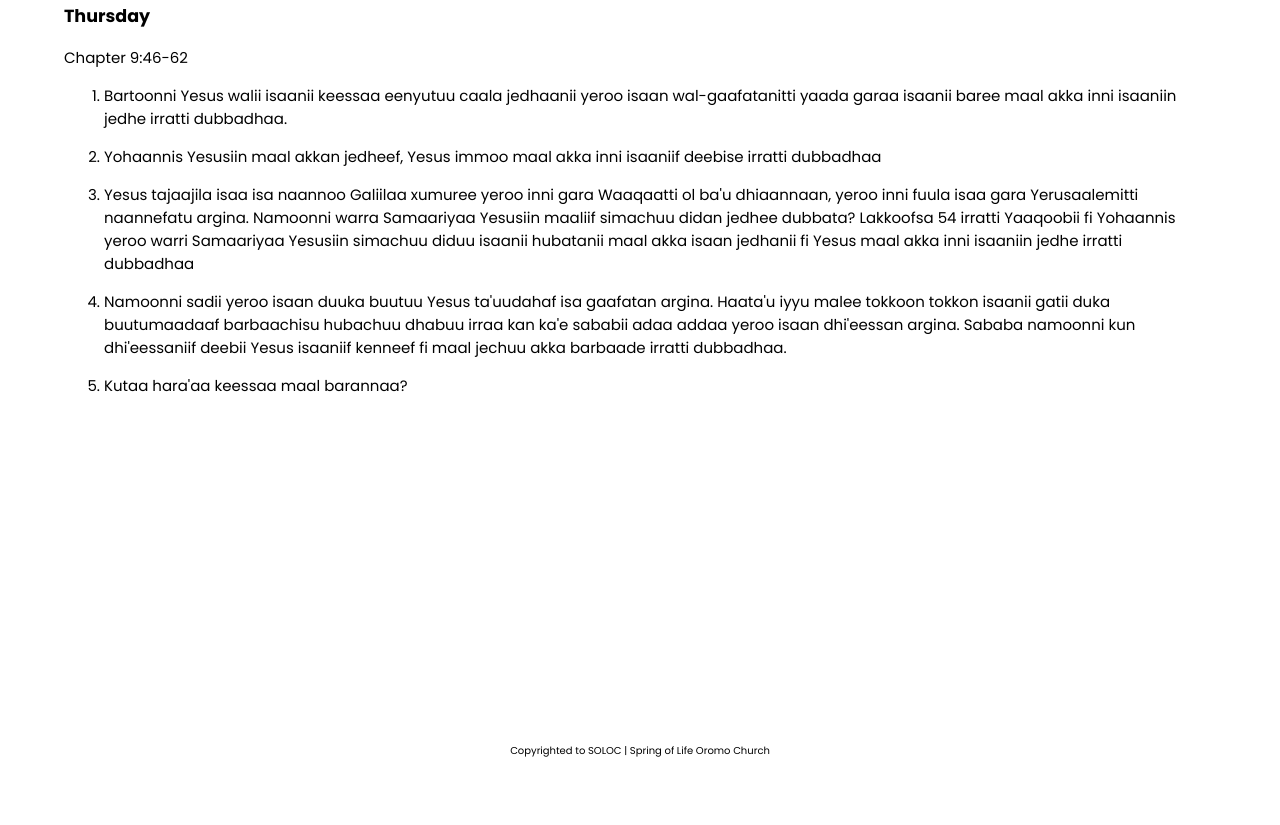
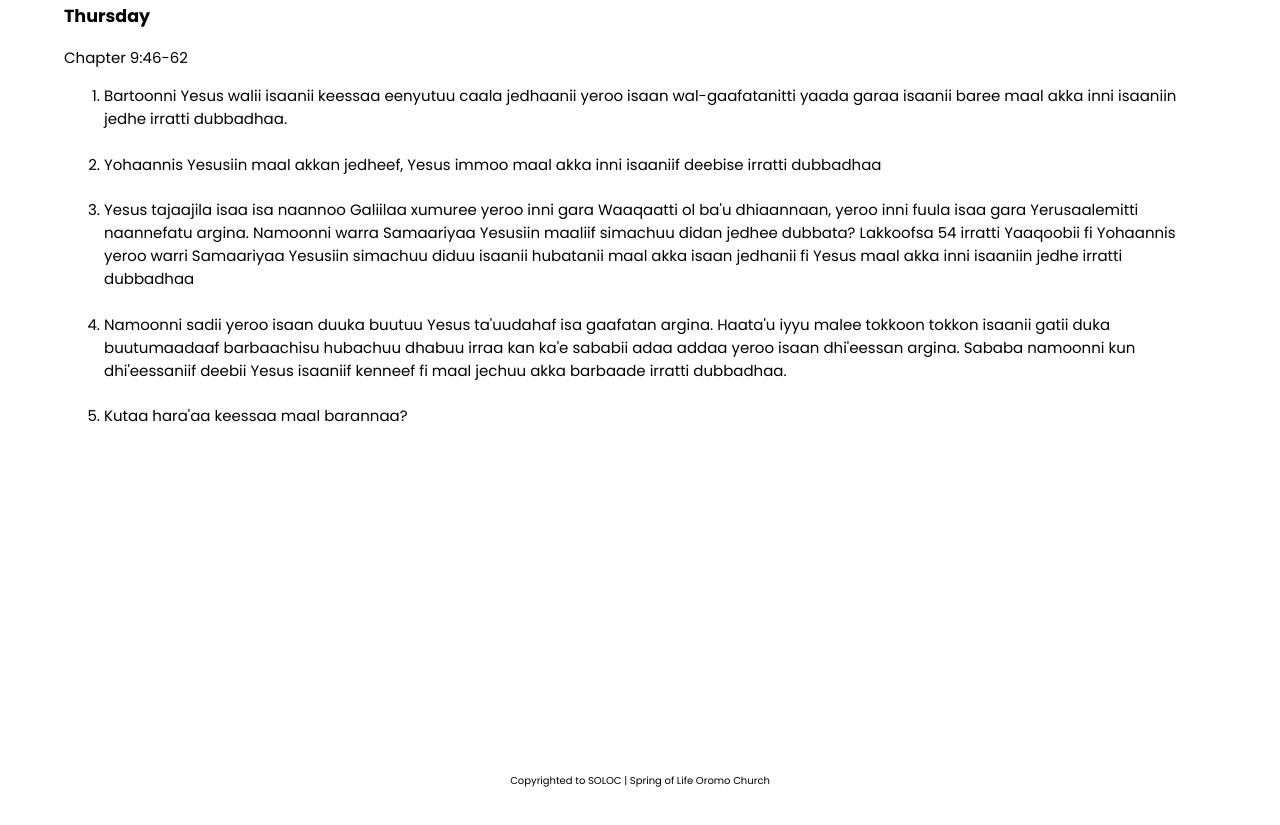
Before and after one commit to soloc-bible/soloc-bible.github.io, a plain HTML site: page index.html in a window 1280 px wide. Shown: the part 954-1779 px from the top of the page. Drawn offline with Linux system fonts and the light colour scheme.

Commit message:
favicon and question formatting

```diff
--- a/css/main.css
+++ b/css/main.css
@@ -196,6 +196,7 @@ footer {
   }
 
 /*Question section*/
+
 section h2 {
     font-size: 2em;
 }
@@ -208,7 +209,7 @@ section .quest-list {
 }
 
 section ol li {
-    margin-bottom: 1em;
+    margin-bottom: 1.5em;
 }
 
 
--- a/index.html
+++ b/index.html
@@ -4,6 +4,8 @@
     <meta charset="UTF-8">
     <meta name="viewport" content="width=device-width, initial-scale=1.0">
     <title>soloc study</title>
+    <link rel="icon" type="image/png" href="/images/faviconc.png">
+
     <link rel="stylesheet" href="css/main.css">
     <!--Poppins font-->
     <link rel="preconnect" href="https://fonts.googleapis.com">
```
Also changed, not shown: 3 other files.
